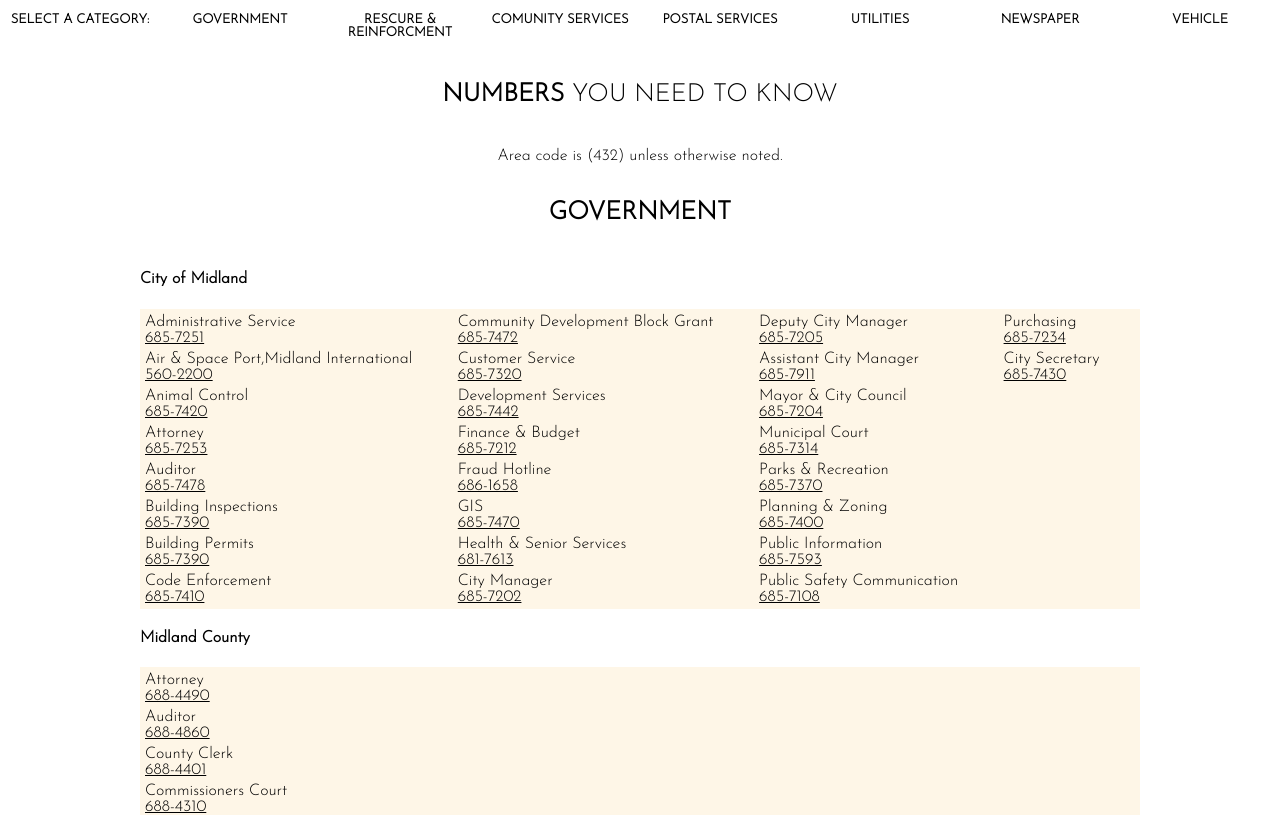
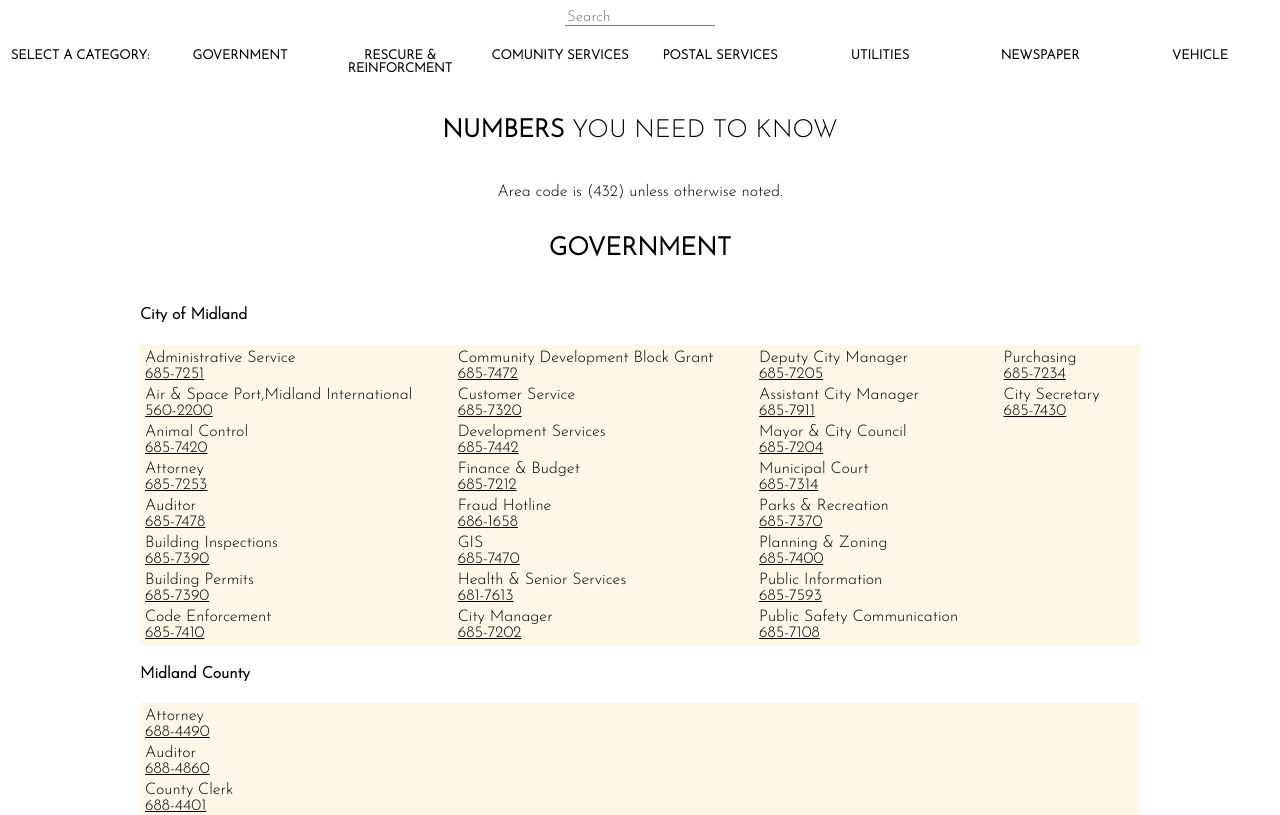
Before and after one commit to joshkwannacode/midlandaf-phone, a React (Create React App) app: page / in a window 1280 px wide. Shown: the top 815 px of the page. Built offline with nearby package versions, Linux system fonts and the light colour scheme.

Commit message:
Add files via upload

```diff
--- a/src/App.css
+++ b/src/App.css
@@ -93,3 +93,11 @@
   margin-left:5px;
 
 }
+.searched-main-div{
+  background-color: #FEF6E7;
+  display:flex;
+  flex-direction:column;
+  flex-wrap: wrap;
+  padding-left: 50px;
+  padding-right: 50px;
+}
--- a/src/components/InfoList.js
+++ b/src/components/InfoList.js
@@ -1,15 +1,15 @@
 import React from 'react'
 // import data from './data'
 
-export default function InfoList({data}) {
-    // console.log(data)
+export default function InfoList({data,isSearch,searchResult}) {
+    console.log("data",searchResult)
     return (
         <div className="info-list-main-div">
             <p className="info-list-title">
                 <strong>NUMBERS&nbsp;</strong> YOU NEED TO KNOW</p>
                 <p>Area code is (432) unless otherwise noted.</p>
 
-                {data.map(a=>{return(
+                {!isSearch?data.map(a=>{return(
                     <div>
                     <h3 className="phone-num-main-name">{a.mainName}</h3>
                     <div className="phone-num-main">
@@ -30,7 +30,20 @@
                     )})}
                     </div>
                     </div>
-                )})}
+                )}):
+                <div>
+                    <h3 style={{textAlign:"center",marginBottom:"30px"}}>Search Results</h3>
+                    {searchResult.map(a=>{
+                        return(<div className="searched-main-div">
+                                {/* <h4>{a.mainName}</h4> */}
+                                {/* <p>{a.subName}</p> */}
+                                <p><strong>{a.subName}  </strong> {a.item}: <span>
+                                    <a href={"tel:+1-"+a.itemNum} style={{color:"black"}}>
+                                        {a.itemNum}</a></span></p>
+                            </div>)
+                    })}
+                </div>
+                }
         </div>
     )
 }
--- a/src/components/Searchbar.js
+++ b/src/components/Searchbar.js
@@ -5,6 +5,8 @@
 export default function Searchbar() {
     const [filteredData,setFilteredData] = useState(data)
     const [searchValue,setSearchValue] = useState();
+    const [isSearch,setIsSearch] = useState(false);
+    const [searchResult, setSearchResult] = useState();
 
     const handleClick=(id)=>{
         if(id==="ALL"){
@@ -14,42 +16,60 @@
         }
 
     };
-    const handleChange = (event) =>{
-        setSearchValue(event.target.value)
+    const handleChange = (event) => {
+        setSearchValue(event.target.value);
         const searchS = event.target.value;
-        for(let i=0; i<data.length-1;i++){
-            let subs = data[i];
-            if(subs.mainName.toLowerCase().includes(searchS.toLowerCase())){
-                return console.log("equals",data[i].mainName)
+
+        const newArray = [];
+        const secondArray =[];
+
+
+        for (let i = 0; i < data.length - 1; i++)
+        {
+          let sub1 = data[i];
+          if (sub1.mainName.toLowerCase().includes(searchS.toLowerCase()))
+          {
+            // console.log('mainName', data[i].mainName);
+            // newArray.push(sub1)
+
+          }
+
+          for (let a = 0; a < sub1.sub.length - 1; a++)
+          {
+            let sub2 = sub1.sub[a];
+
+            if (sub2.subName.toLowerCase().includes(searchS.toLowerCase()))
+            {
+            //   console.log('subName', sub2.subName);
+            //   newArray.push(sub2)
+            //   setSearchResult(newArray);
             }
 
-            for(let a=0;a<subs.sub.length-1;a++){
-                let subs2 = subs.sub[a]
+            for (let b = 0; b < sub2.subDetails.length - 1; b++)
+            {
+              let last = sub2.subDetails[b].item.toLowerCase();
 
-                if(subs2.subName.toLowerCase().includes(searchS.toLowerCase())){
-                    return console.log("equals3",subs2.subName)
-                }
+              if (last.includes(searchS.toLowerCase()))
+              {
+                setIsSearch(true);
+                newArray.push({
+                    item: sub2.subDetails[b].item,
+                    itemNum: sub2.subDetails[b].itemNum,
+                    subName: sub2.subName,
+                    // mainName: sub1.mainName.toLowerCase(),
+                  });
+                  setSearchResult(newArray);
 
-                for(let b=0;b<subs2.subDetails.length-1;b++){
-                    let jackpot =subs2.subDetails[b].item.toLowerCase();
-
-
-                    const findItems= data.find(f=>{
-                        return(f.subs2.subDetails[b].item.toLowerCase().includes(searchS.toLowerCase()))
-                    })
-                    if(jackpot.includes(searchS.toLowerCase())){
-                        console.log("equals4",findItems)
-                        // setFilteredData(filteredItems)
-                    }
-
-
-                }
+              }
             }
+          }
         }
 
-        //   setFilteredData(filteredItems2)
+        // setIsSearch(false);
+        if(event.target.value.length<=0)return setIsSearch(false);
+        console.log("newArray",newArray)
 
-    };
+      };
     const handleSearch=()=>{
 
         const filteredItems = data.filter(item =>{
@@ -57,14 +77,14 @@
           });
         setFilteredData(filteredItems)
     };
-    // console.log(filteredData)
+    // console.log("filtered data",filteredData)
     return (
         <>
-            {/* <div className="search-bar-main">
-            <i className="fa fa-search" onClick={handleSearch}></i>
+            <div className="search-bar-main">
+            {/* <i className="fa fa-search" onClick={handleSearch}></i> */}
 
                 <input type="text" id="search" name="search" placeholder="Search" onChange={handleChange}/>
-            </div> */}
+            </div>
 
             <div className="select-info-main">
                 <h3 className="search-info-txt" onClick={()=>handleClick("ALL")}>
@@ -85,7 +105,7 @@
                     VEHICLE</h3>
             </div>
 
-            <InfoList data={filteredData}/>
+            <InfoList data={filteredData} isSearch={isSearch} searchResult={searchResult}/>
         </>
     )
 }
```
